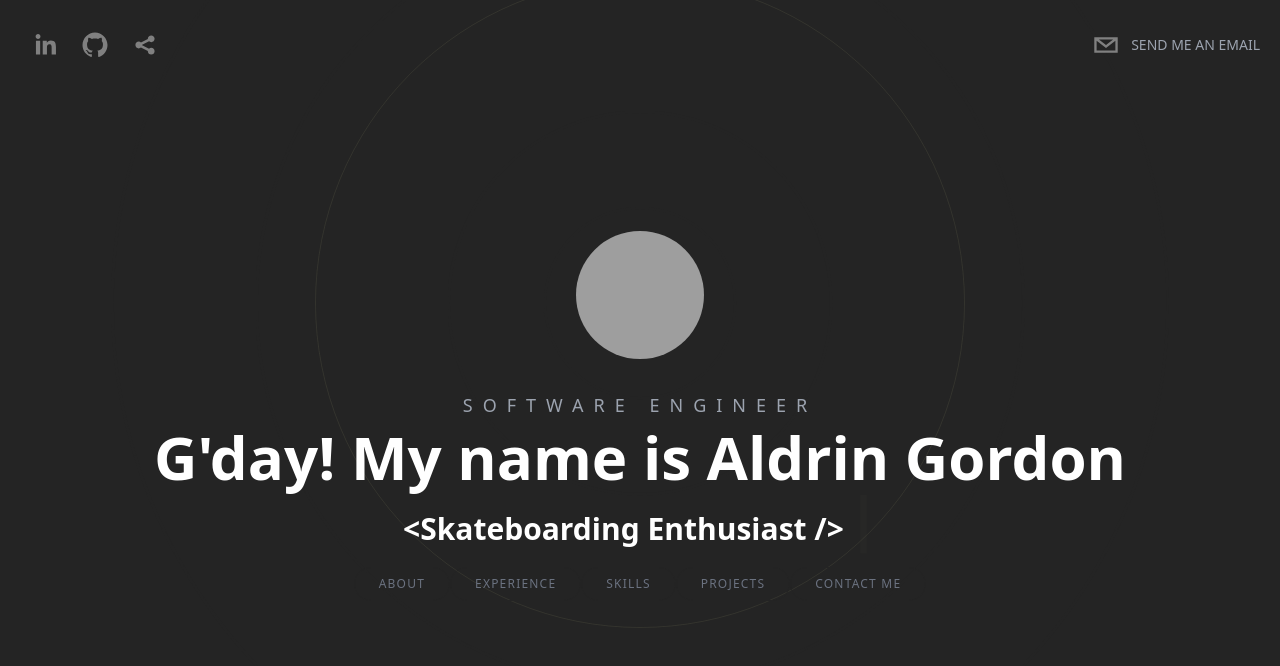
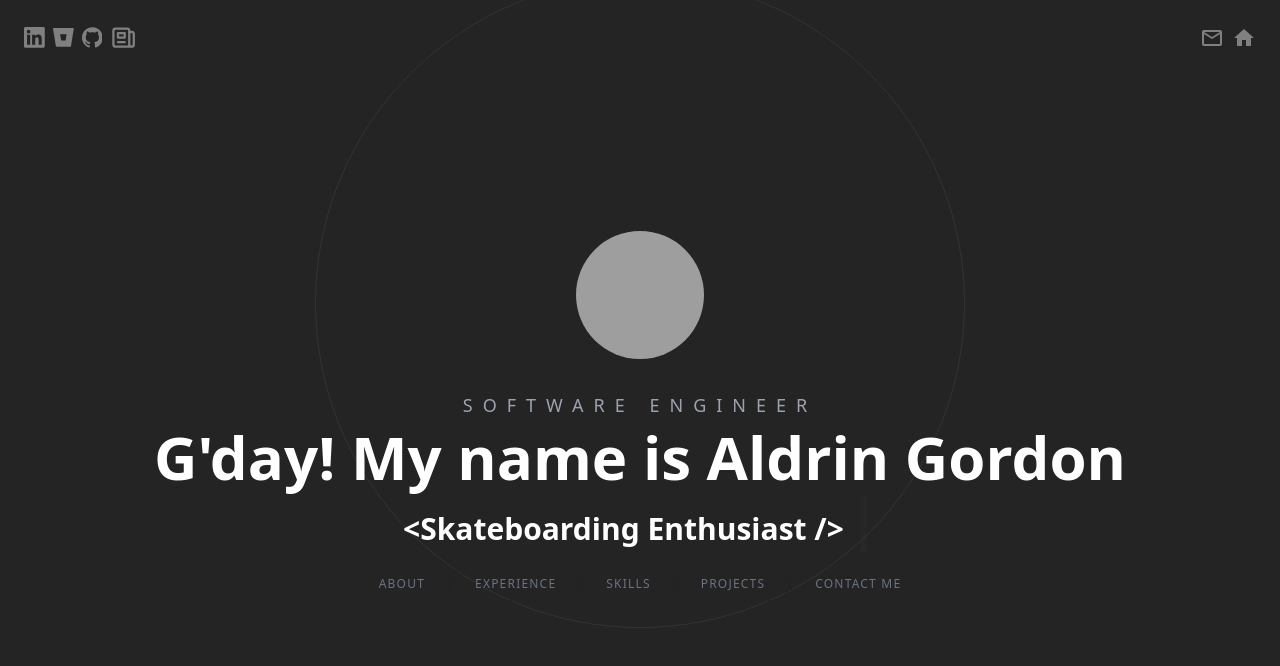
Before and after one commit to aldringordon/aldrin-portfolio, a Next.js app: page / in a window 1280 px wide. Shown: the top 666 px of the page. Built offline with nearby package versions, Linux system fonts and the light colour scheme; grey boxes are pictures that could not be loaded.

Commit message:
feat: update header and icons

```diff
--- a/components/ContactMe.tsx
+++ b/components/ContactMe.tsx
@@ -28,10 +28,7 @@ function ContactMe({}: Props) {
 
       <div className="flex flex-col space-y-10">
         <h4 className="text-4xl font-semibold text-center">
-          Should be free.{" "}
-          <span className="underline decoration-[#f8ffae]/60">
-            Give us a buzz
-          </span>{" "}
+          Contact <span className="underline decoration-[#f8ffae]/60">me</span>{" "}
         </h4>
 
         <div className="space-y-10">
--- a/components/Header.tsx
+++ b/components/Header.tsx
@@ -1,7 +1,10 @@
 import { motion } from "framer-motion";
 import Link from "next/link";
 import React from "react";
-import { SocialIcon } from "react-social-icons";
+import { IconContext } from "react-icons";
+import { SiLinkedin, SiGithub, SiBitbucket } from "react-icons/si";
+import { MdOutlineEmail, MdHome } from "react-icons/md";
+import { HiOutlineNewspaper } from "react-icons/hi";
 
 type Props = {};
 
@@ -25,24 +28,61 @@ function Header({}: Props) {
         className="flex flex-row items-center"
       >
         {/* Social icons */}
-        <SocialIcon
-          url="https://linkedin.com/in/aldringordon"
-          fgColor="gray"
-          bgColor="transparent"
-          className="hover:scale-125"
-        />
-        <SocialIcon
-          url="https://github.com/aldringordon"
-          fgColor="gray"
-          bgColor="transparent"
-          className="hover:scale-125"
-        />
-        <SocialIcon
-          url="https://aldringordon.com"
-          fgColor="gray"
-          bgColor="transparent"
-          className="hover:scale-125"
-        />
+        <IconContext.Provider
+          value={{
+            color: "gray",
+            size: "1.8em",
+            className: "hover:-translate-y-1 px-1",
+          }}
+        >
+          <div>
+            <Link href="https://linkedin.com/in/aldringordon">
+              <SiLinkedin />
+            </Link>
+          </div>
+        </IconContext.Provider>
+
+        <IconContext.Provider
+          value={{
+            color: "gray",
+            size: "1.8em",
+            className: "hover:-translate-y-1 px-1",
+          }}
+        >
+          <div>
+            <Link href="https://bitbucket.org/aldringordon/">
+              <SiBitbucket />
+            </Link>
+          </div>
+        </IconContext.Provider>
+
+        <IconContext.Provider
+          value={{
+            color: "gray",
+            size: "1.8em",
+            className: "hover:-translate-y-1 px-1",
+          }}
+        >
+          <div>
+            <Link href="https://github.com/aldringordon">
+              <SiGithub />
+            </Link>
+          </div>
+        </IconContext.Provider>
+
+        <IconContext.Provider
+          value={{
+            color: "gray",
+            size: "2.2em",
+            className: "hover:-translate-y-1 px-1",
+          }}
+        >
+          <div>
+            <Link href="https://aldringordon.com/">
+              <HiOutlineNewspaper />
+            </Link>
+          </div>
+        </IconContext.Provider>
       </motion.div>
 
       <motion.div
@@ -61,15 +101,33 @@ function Header({}: Props) {
         }}
         className="flex flex-row items-center text-gray-300 cursor-pointer"
       >
-        <SocialIcon
-          className="cursor-pointer hover:scale-125"
-          network="email"
-          fgColor="gray"
-          bgColor="transparent"
-        />
-        <p className="hidden text-sm text-gray-400 uppercase md:inline-flex">
-          Send Me An Email
-        </p>
+        <IconContext.Provider
+          value={{
+            color: "gray",
+            size: "2em",
+            className: "hover:-translate-y-1 px-1",
+          }}
+        >
+          <div>
+            <Link href="#contact">
+              <MdOutlineEmail />
+            </Link>
+          </div>
+        </IconContext.Provider>
+
+        <IconContext.Provider
+          value={{
+            color: "gray",
+            size: "2em",
+            className: "hover:-translate-y-1 px-1",
+          }}
+        >
+          <div>
+            <Link href="#hero">
+              <MdHome />
+            </Link>
+          </div>
+        </IconContext.Provider>
       </motion.div>
     </header>
   );
--- a/package.json
+++ b/package.json
@@ -20,8 +20,8 @@
     "react": "18.2.0",
     "react-dom": "18.2.0",
     "react-hook-form": "^7.39.6",
+    "react-icons": "^4.7.1",
     "react-simple-typewriter": "^5.0.1",
-    "react-social-icons": "^5.15.0",
     "typescript": "4.9.3"
   },
   "devDependencies": {
```
Also changed, not shown: 1 other file (tests, documents, lock files or other folders).
